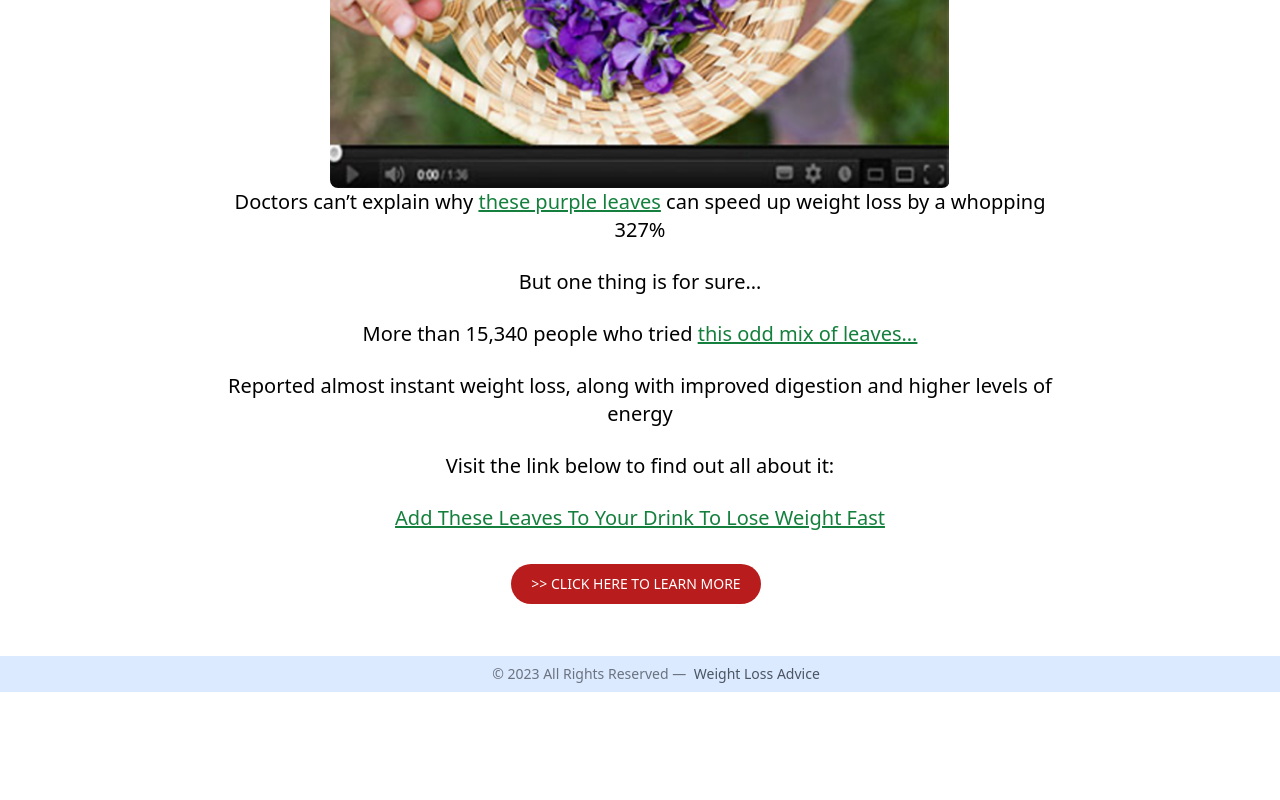
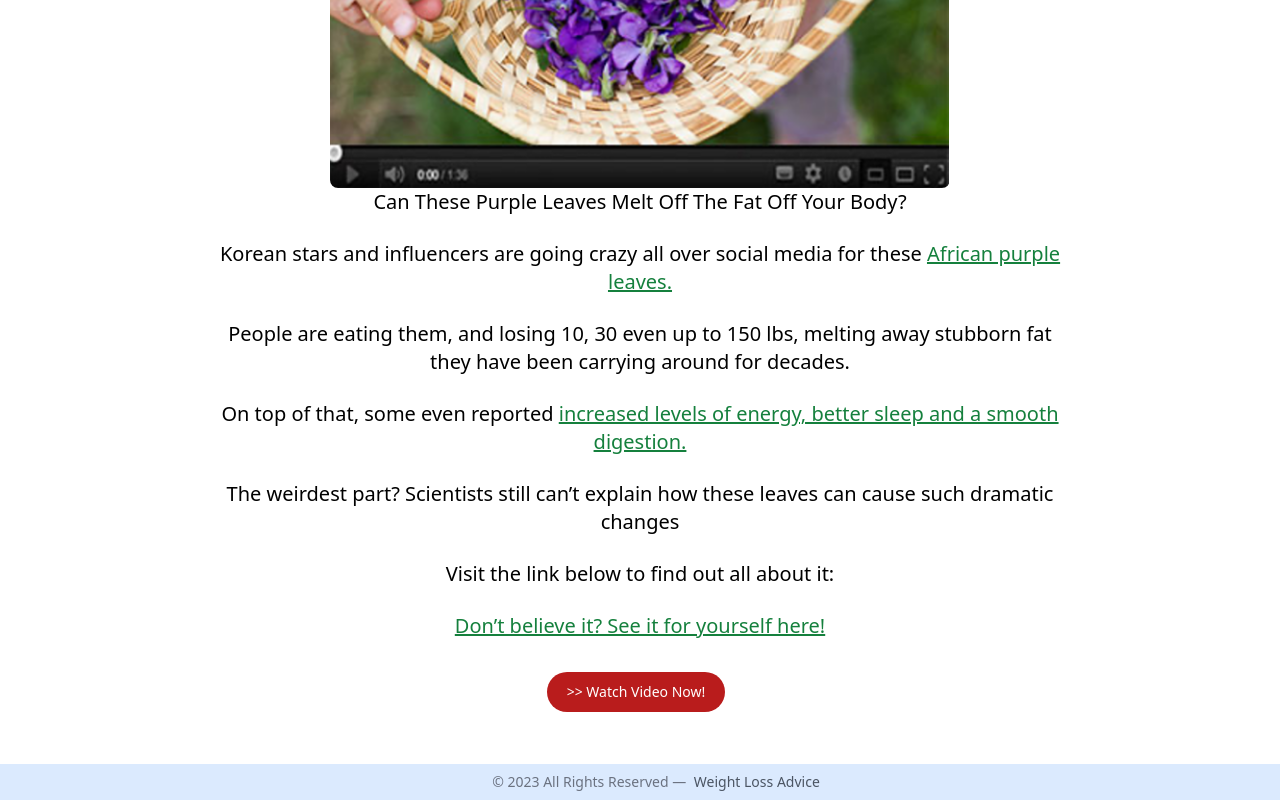
Before and after one commit to piuk1/weightlossadvice, a plain HTML site: page index.html in a window 1280 px wide. Shown: the part 4198-4998 px from the top of the page. Before the commit the page ends 4890 px from the top, so only its background shows below. Drawn offline with Linux system fonts and the light colour scheme.

Commit message:
Update index.html

```diff
--- a/index.html
+++ b/index.html
@@ -115,24 +115,25 @@
                         <img class="h-auto  lg:w-2/4 md:w-1/3 rounded-lg" src="/assets/Screenshot 2022-12-24 204521.png"
                             alt="image description" />
                     </div>
+                        <p class="mb-6 text-lg font-normal text-black dark:text-gray-400 sm:px-16 lg:text-xl xl:px-48">
+                        Can These Purple Leaves Melt Off The Fat Off Your Body?</p>
                      <a/>
                     <p class="mb-6 text-lg font-normal text-black dark:text-gray-400 sm:px-16 lg:text-xl xl:px-48">
-                        Doctors can’t explain why
+                       Korean stars and influencers are going crazy all over social media for these
                         <a class="cursor-pointer"
                             href="https://hop.clickbank.net/?affiliate=ksova&vendor=purpleburn&cbpage=tsl&tid=inst&affop=1"><span
-                                class="underline text-green-700">these purple leaves</span></a> can speed up weight loss
-                        by a whopping 327%
+                                class="underline text-green-700">African purple leaves.
+</span></a>
                     </p>
-                    <p class="mb-6 text-lg font-normal text-black dark:text-gray-400 sm:px-16 lg:text-xl xl:px-48">But
-                        one thing is for sure…</p>
-                    <p class="mb-6 text-lg font-normal text-black dark:text-gray-400 sm:px-16 lg:text-xl xl:px-48">More
-                        than 15,340 people who tried
+                    <p class="mb-6 text-lg font-normal text-black dark:text-gray-400 sm:px-16 lg:text-xl xl:px-48">People are eating them, and losing 10, 30 even up to 150 lbs, melting away stubborn fat they have been carrying around for decades.</p>
+                    <p class="mb-6 text-lg font-normal text-black dark:text-gray-400 sm:px-16 lg:text-xl xl:px-48">On top of that, some even reported
                         <a class="cursor-pointer"
                             href="https://hop.clickbank.net/?affiliate=ksova&vendor=purpleburn&cbpage=tsl&tid=inst&affop=1"><span
-                                class="underline text-green-700">this odd mix of leaves…</span></a>
+                                class="underline text-green-700"> increased levels of energy, better sleep and a smooth digestion.
+</span></a>
 
                     <p class="mb-6 text-lg font-normal text-black dark:text-gray-400 sm:px-16 lg:text-xl xl:px-48">
-                        Reported almost instant weight loss, along with improved digestion and higher levels of energy
+                        The weirdest part? Scientists still can’t explain how these leaves can cause such dramatic changes
                     </p>
                     <p class="mb-6 text-lg font-normal text-black dark:text-gray-400 sm:px-16 lg:text-xl xl:px-48">
                         Visit the link below to find out all about it:</p>
@@ -140,13 +141,13 @@
                     <p class="mb-6 text-lg font-normal text-black dark:text-gray-400 sm:px-16 lg:text-xl xl:px-48">
                         <a class="cursor-pointer"
                             href="https://hop.clickbank.net/?affiliate=ksova&vendor=purpleburn&cbpage=tsl&tid=inst&affop=1"><span
-                                class="underline text-green-700">Add These Leaves To Your Drink To Lose Weight Fast
+                                class="underline text-green-700">Don’t believe it? See it for yourself here!
                             </span></a>
                     </p>
                     <a href="https://hop.clickbank.net/?affiliate=ksova&vendor=purpleburn&cbpage=tsl&tid=inst&affop=1">
                         <button type="button"
                             class="mr-2 mt-2 rounded-full bg-red-700 px-5 py-2.5 text-center text-sm font-medium text-white hover:bg-red-800 focus:outline-none focus:ring-4 focus:ring-red-300 dark:bg-red-600 dark:hover:bg-red-700 dark:focus:ring-red-900">>>
-                            CLICK HERE TO LEARN MORE </button>
+                            Watch Video Now! </button>
                     </a>
                 </div>
             </div>
```
